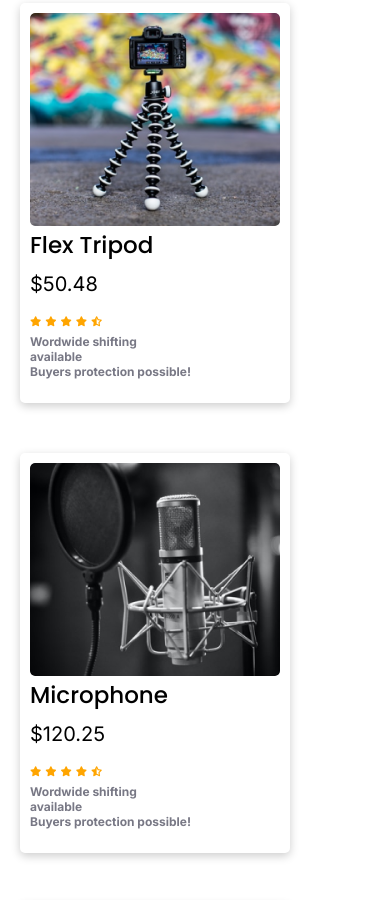
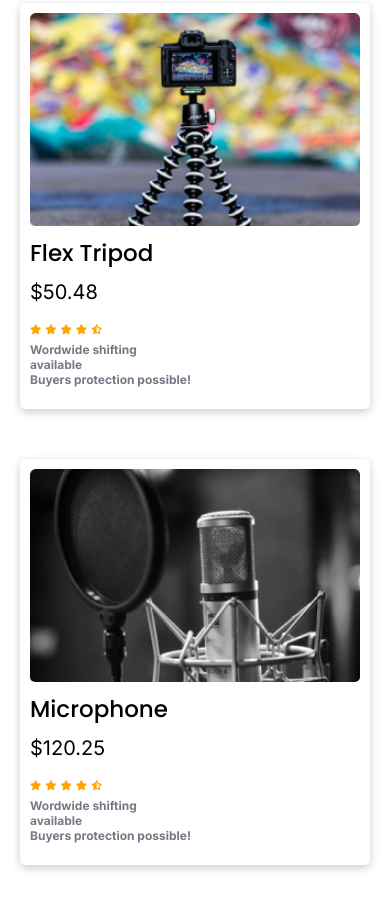
Before and after one commit to AbdullahAlJubair/second-assignment, a plain HTML site: page index.html in a window 390 px wide. Shown: the part 926-1826 px from the top of the page. Drawn offline with Linux system fonts and the light colour scheme.

Commit message:
fixing some css

```diff
--- a/styles/style.css
+++ b/styles/style.css
@@ -403,6 +403,14 @@ footer p {
         grid-template-columns: repeat(1, 1fr);
         padding: 20px;
     }
+    .product {
+        width: unset;
+        height: unset;
+    }
+    .product-titles h4 {
+        margin-top: 10px;
+        margin-bottom: 10px;
+    }
     .subscribe {
         height: 170px;
         margin-bottom: 50px;
```
